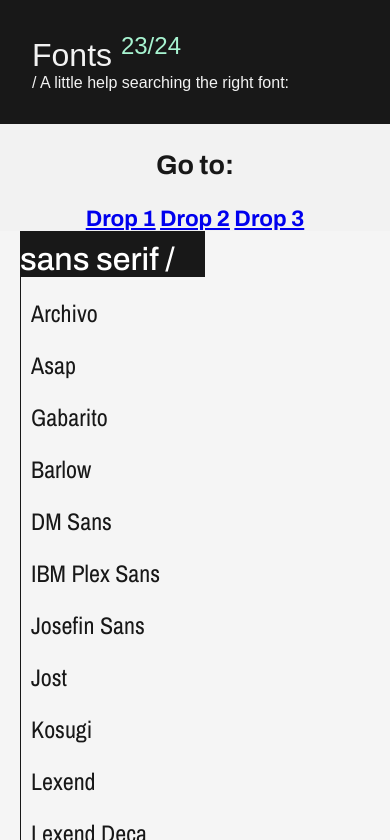
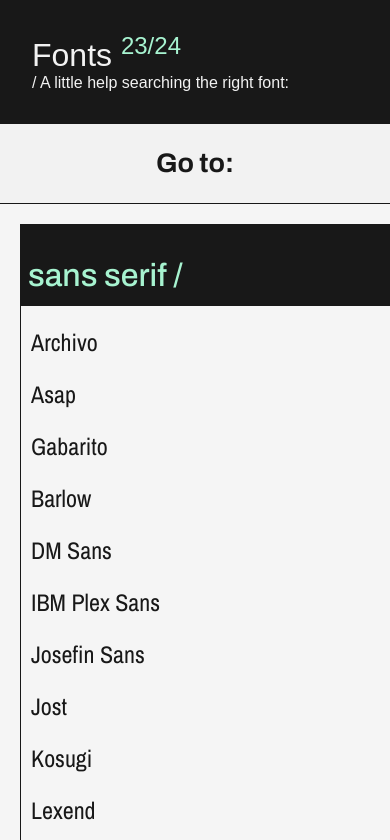
Before and after one commit to elbob-mx/desing-fonts, a plain HTML site: page index.html in a window 390 px wide. Shown: the top 840 px of the page. Drawn offline with nearby package versions, Linux system fonts and the light colour scheme; a web font is replaced by a local one.

Commit message:
major update

```diff
--- a/style.css
+++ b/style.css
@@ -17,6 +17,10 @@ header {
   top: 0;
   color: #f2f2f2;
   z-index: 50;
+  display: flex;
+  flex-direction: column;
+  flex-wrap: wrap;
+  justify-content: center;
 }
 #heading {
   padding: 2rem;
@@ -24,16 +28,18 @@ header {
 }
 .dropdown {
   position: relative;
-  display: inline-block;
+  display: flex;
   width: 100%;
   text-align: center;
-  padding: 10px 0;
   font-size: 1.4rem;
   font-weight: bold;
   display: inline-block;
   border-bottom: 1px solid #181818;
   background-color: #f2f2f2;
   z-index: 50;
+  justify-content: center;
+  flex-direction: column;
+  height: 5rem;
 }
 .dropdown-hover {
   display: inline-block;
@@ -44,24 +50,32 @@ header {
   font-weight: 700;
   cursor: pointer;
   border: none;
+  /* border-bottom: 1px solid #181818; */
   width: 100%;
   transition: 300ms;
+  height: 100%;
 }
 .dropdown-hover:hover {
   width: 100%;
   background-color: #a7f3d0;
   transition: 300ms;
+  /* border-bottom: 1px solid #181818; */
 }
 .dropdown-menu {
   position: absolute;
-  /* display: none; */
+  display: none;
   top: 100%;
   left: 0;
   min-width: 100%;
   background-color: #f2f2f2;
+  /* border-bottom: 1px solid #181818; */
 }
 .dropdown:hover .dropdown-menu {
   display: block;
+  border-bottom: 1px solid #181818;
+  border-top: 1px solid #181818;
+  height: auto;
+  padding: ;
 }
 h1 {
   font-family: "Archivo", sans-serif;
@@ -82,11 +96,11 @@ sup {
 }
 h3 {
   background-color: #181818;
-  color: white;
+  color: #a7f3d0;
   font-family: "Archivo", sans-serif;
   font-size: 2rem;
   font-weight: 500;
-  padding: 20px 15px 2px 5px;
+  padding: 21px 13px 8px 5px;
   margin-top: 0;
   width: 100%;
 }
@@ -124,10 +138,11 @@ h3 {
   }
   h3 {
     background-color: #181818;
-    width: fit-content;
+    width: 100%;
     scroll-snap-type: proximity;
-    padding: 15px 30px 0 0;
+    padding: 34px 21px 13px 8px;
     margin-top: 20px;
+    font-size: xx-large;
   }
   sup {
     font-size: 1.5rem;
@@ -136,8 +151,10 @@ h3 {
   .dropdown {
     background-color: #f2f2f2;
     box-shadow: none;
-    padding: 1rem 2rem;
-    border-bottom: 1px solid #181818;
+  }
+  .dropdown-hover {
+    border: none;
+    width: 100%;
   }
   .card-container {
     display: flex;
@@ -151,7 +168,7 @@ h3 {
     flex-basis: 100%;
   }
   .card a {
-    font-size: 1.5rem;
+    font-size: x-large;
   }
 }
 
@@ -171,6 +188,7 @@ li a {
   text-decoration: none;
   transition: 300ms;
   padding-left: 10px;
+  scroll-snap-type: y mandatory;
 }
 li a:hover {
   background-color: #181818;
```
